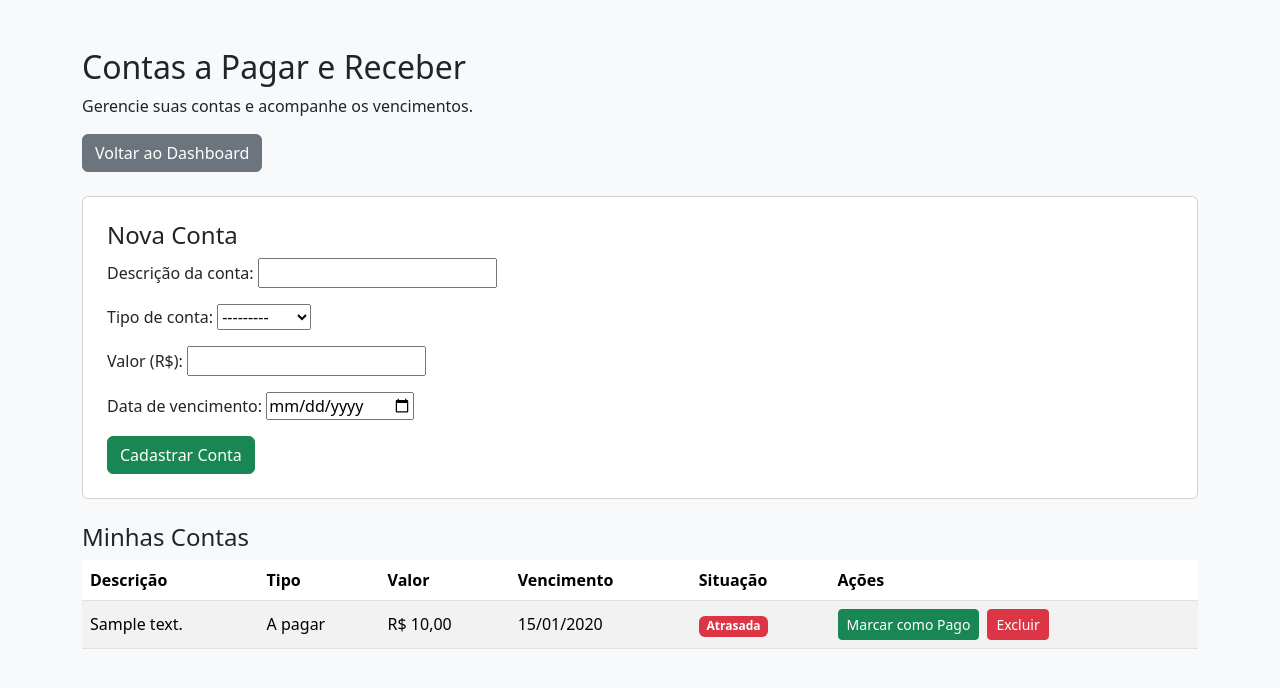
After one commit to leonicio77/Sistema-de-Controle-Financeiro-Pessoal, a Django app: page /contas/ in a window 1280 px wide. The commit adds this page. Shown: the top 688 px of the page. Run offline with Django 5.2, Linux system fonts and the light colour scheme; a user stored in the database is signed in; tables that the repository leaves empty hold one stand-in row (values such as "Sample post").

Commit message:
Implementacao da RF16 - Contas a Pagar e Receber

```diff
--- a/app/forms.py
+++ b/app/forms.py
@@ -3,7 +3,7 @@ from django import forms
 from django.contrib.auth.forms import UserCreationForm
 from django.contrib.auth.models import User
 
-from .models import Categoria, Lancamento
+from .models import Categoria, Lancamento, Conta
 
 
 class CadastroUsuarioForm(UserCreationForm):
@@ -77,3 +77,40 @@ class LancamentoForm(forms.ModelForm):
             )
         else:
             self.fields['categoria'].queryset = Categoria.objects.none()
+
+
+class ContaForm(forms.ModelForm):
+    class Meta:
+        model = Conta
+
+        fields = [
+            'descricao',
+            'tipo',
+            'valor',
+            'vencimento'
+        ]
+
+        labels = {
+            'descricao': 'Descrição da conta',
+            'tipo': 'Tipo de conta',
+            'valor': 'Valor (R$)',
+            'vencimento': 'Data de vencimento'
+        }
+
+        widgets = {
+            'valor': forms.NumberInput(
+                attrs={
+                    'step': '0.01',
+                    'min': '0.01'
+                }
+            ),
+            'vencimento': forms.DateInput(
+                attrs={'type': 'date'},
+                format='%Y-%m-%d'
+            )
+        }
+
+    def __init__(self, *args, **kwargs):
+        super().__init__(*args, **kwargs)
+
+        self.fields['vencimento'].input_formats = ['%Y-%m-%d']
--- a/app/models.py
+++ b/app/models.py
@@ -77,3 +77,46 @@ class Lancamento(models.Model):
 
     def __str__(self):
         return self.descricao
+
+
+class Conta(models.Model):
+    TIPOS = [
+        ('pagar', 'A pagar'),
+        ('receber', 'A receber'),
+    ]
+
+    STATUS = [
+        ('pendente', 'Pendente'),
+        ('concluida', 'Concluída'),
+    ]
+
+    descricao = models.CharField(max_length=200)
+
+    tipo = models.CharField(
+        max_length=10,
+        choices=TIPOS
+    )
+
+    valor = models.DecimalField(
+        max_digits=10,
+        decimal_places=2,
+        validators=[
+            MinValueValidator(Decimal('0.01'))
+        ]
+    )
+
+    vencimento = models.DateField()
+
+    status = models.CharField(
+        max_length=10,
+        choices=STATUS,
+        default='pendente'
+    )
+
+    usuario = models.ForeignKey(
+        User,
+        on_delete=models.CASCADE
+    )
+
+    def __str__(self):
+        return self.descricao
--- /dev/null
+++ b/app/templates/contas.html
@@ -0,0 +1,144 @@
+
+<!DOCTYPE html>
+<html lang="pt-br">
+<head>
+    <meta charset="UTF-8">
+    <meta name="viewport" content="width=device-width, initial-scale=1">
+
+    <title>Contas a Pagar e Receber</title>
+
+    <link href="https://cdn.jsdelivr.net/npm/bootstrap@5.3.3/dist/css/bootstrap.min.css"
+          rel="stylesheet">
+</head>
+
+<body class="bg-light">
+
+<div class="container mt-5">
+
+    <h2>Contas a Pagar e Receber</h2>
+    <p>Gerencie suas contas e acompanhe os vencimentos.</p>
+
+    <a href="{% url 'dashboard' %}"
+       class="btn btn-secondary mb-4">
+        Voltar ao Dashboard
+    </a>
+
+    <!-- Cadastro de contas -->
+    <div class="card p-4 mb-4">
+        <h4>Nova Conta</h4>
+
+        <form method="post">
+            {% csrf_token %}
+
+            {{ form.as_p }}
+
+            <button type="submit" class="btn btn-success">
+                Cadastrar Conta
+            </button>
+        </form>
+    </div>
+
+    <!-- Lista de contas -->
+    <h4>Minhas Contas</h4>
+
+    <div class="table-responsive">
+        <table class="table table-striped align-middle">
+            <thead>
+                <tr>
+                    <th>Descrição</th>
+                    <th>Tipo</th>
+                    <th>Valor</th>
+                    <th>Vencimento</th>
+                    <th>Situação</th>
+                    <th>Ações</th>
+                </tr>
+            </thead>
+
+            <tbody>
+                {% for conta in contas %}
+                <tr>
+                    <td>{{ conta.descricao }}</td>
+
+                    <td>
+                        {{ conta.get_tipo_display }}
+                    </td>
+
+                    <td>
+                        R$ {{ conta.valor|floatformat:2 }}
+                    </td>
+
+                    <td>
+                        {{ conta.vencimento|date:"d/m/Y" }}
+                    </td>
+
+                    <td>
+                        {% if conta.status == 'concluida' %}
+                            <span class="badge bg-success">
+                                {% if conta.tipo == 'pagar' %}
+                                    Pago
+                                {% else %}
+                                    Recebido
+                                {% endif %}
+                            </span>
+
+                        {% elif conta.atrasada %}
+                            <span class="badge bg-danger">
+                                Atrasada
+                            </span>
+
+                        {% else %}
+                            <span class="badge bg-warning text-dark">
+                                Pendente
+                            </span>
+                        {% endif %}
+                    </td>
+
+                    <td>
+                        <div class="d-flex gap-2">
+
+                            {% if conta.status == 'pendente' %}
+                            <form method="post"
+                                  action="{% url 'concluir_conta' conta.id %}">
+                                {% csrf_token %}
+
+                                <button type="submit"
+                                        class="btn btn-success btn-sm">
+                                    {% if conta.tipo == 'pagar' %}
+                                        Marcar como Pago
+                                    {% else %}
+                                        Marcar como Recebido
+                                    {% endif %}
+                                </button>
+                            </form>
+                            {% endif %}
+
+                            <form method="post"
+                                  action="{% url 'excluir_conta' conta.id %}">
+                                {% csrf_token %}
+
+                                <button type="submit"
+                                        class="btn btn-danger btn-sm"
+                                        onclick="return confirm('Deseja excluir esta conta?')">
+                                    Excluir
+                                </button>
+                            </form>
+
+                        </div>
+                    </td>
+                </tr>
+
+                {% empty %}
+                <tr>
+                    <td colspan="6" class="text-center">
+                        Nenhuma conta cadastrada.
+                    </td>
+                </tr>
+                {% endfor %}
+            </tbody>
+        </table>
+    </div>
+
+</div>
+
+</body>
+</html>
--- a/app/templates/dashboard.html
+++ b/app/templates/dashboard.html
@@ -76,6 +76,11 @@
     <a href="{% url 'lancamentos' %}"
        class="btn btn-success mb-3">
         Gerenciar Receitas e Despesas
+    </a>
+
+    <a href="{% url 'contas' %}"
+       class="btn btn-warning mb-3">
+        Contas a Pagar e Receber
     </a>
 
     <hr>
--- a/app/views.py
+++ b/app/views.py
@@ -10,8 +10,8 @@ from datetime import date
 from decimal import Decimal
 import json
 
-from .models import Categoria, Lancamento
-from .forms import CadastroUsuarioForm, CategoriaForm, LancamentoForm
+from .models import Categoria, Lancamento, Conta
+from .forms import CadastroUsuarioForm, CategoriaForm, LancamentoForm, ContaForm
 
 
 
@@ -280,3 +280,65 @@ def excluir_lancamento(request, id):
     lancamento.delete()
 
     return redirect('lancamentos')
+
+
+@login_required(login_url='login')
+def contas(request):
+    if request.method == 'POST':
+        form = ContaForm(request.POST)
+
+        if form.is_valid():
+            conta = form.save(commit=False)
+            conta.usuario = request.user
+            conta.save()
+
+            return redirect('contas')
+    else:
+        form = ContaForm()
+
+    lista_contas = Conta.objects.filter(
+        usuario=request.user
+    ).order_by('vencimento')
+
+    hoje = timezone.localdate()
+
+    for conta in lista_contas:
+        conta.atrasada = (
+            conta.status == 'pendente'
+            and conta.vencimento < hoje
+        )
+
+    return render(request, 'contas.html', {
+        'form': form,
+        'contas': lista_contas
+    })
+
+
+@login_required(login_url='login')
+@require_POST
+def concluir_conta(request, id):
+    conta = get_object_or_404(
+        Conta,
+        id=id,
+        usuario=request.user
+    )
+
+    if conta.status == 'pendente':
+        conta.status = 'concluida'
+        conta.save(update_fields=['status'])
+
+    return redirect('contas')
+
+
+@login_required(login_url='login')
+@require_POST
+def excluir_conta(request, id):
+    conta = get_object_or_404(
+        Conta,
+        id=id,
+        usuario=request.user
+    )
+
+    conta.delete()
+
+    return redirect('contas')
--- a/config/urls.py
+++ b/config/urls.py
@@ -3,6 +3,7 @@ from django.contrib import admin
 from django.urls import path
 from django.contrib.auth import views as auth_views
 from app import views
+
 
 urlpatterns = [
     path('admin/', admin.site.urls),
@@ -26,22 +27,37 @@ urlpatterns = [
     path('categorias/', views.categorias, name='categorias'),
 
     path(
-    'categorias/excluir/<int:id>/',
-    views.excluir_categoria,
-    name='excluir_categoria'
-),
+        'categorias/excluir/<int:id>/',
+        views.excluir_categoria,
+        name='excluir_categoria'
+    ),
 
     path('lancamentos/', views.lancamentos, name='lancamentos'),
 
     path(
-    'lancamentos/editar/<int:id>/',
-    views.editar_lancamento,
-    name='editar_lancamento'
-),
+        'lancamentos/editar/<int:id>/',
+        views.editar_lancamento,
+        name='editar_lancamento'
+    ),
 
-path(
-    'lancamentos/excluir/<int:id>/',
-    views.excluir_lancamento,
-    name='excluir_lancamento'
-),
+    path(
+        'lancamentos/excluir/<int:id>/',
+        views.excluir_lancamento,
+        name='excluir_lancamento'
+    ),
+
+    # RF16 - Contas a pagar e receber
+    path('contas/', views.contas, name='contas'),
+
+    path(
+        'contas/concluir/<int:id>/',
+        views.concluir_conta,
+        name='concluir_conta'
+    ),
+
+    path(
+        'contas/excluir/<int:id>/',
+        views.excluir_conta,
+        name='excluir_conta'
+    ),
 ]
```
Also changed, not shown: app/migrations/0004_conta.py (added).
